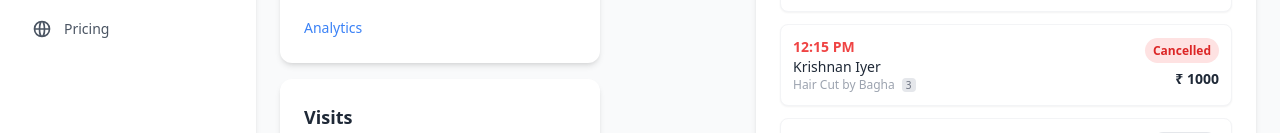
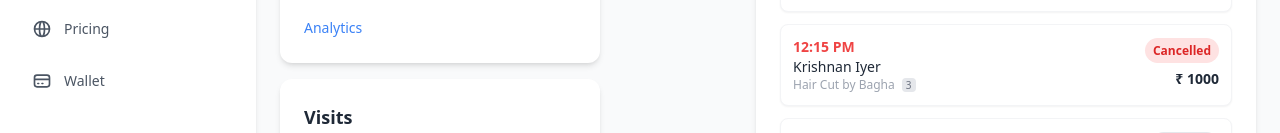
Before and after one commit to BertoSalva/BeautyShop, a React (Vite) app: page /dashboard in a window 1280 px wide. Shown: the part 397-530 px from the top of the page. Built offline with nearby package versions, Linux system fonts and the light colour scheme.

Commit message:
Withdraw icon for getting money from sidenav

```diff
--- a/src/components/Dashboard/Sidebar.jsx
+++ b/src/components/Dashboard/Sidebar.jsx
@@ -8,6 +8,7 @@ import {
   HiOutlineScissors,
   HiOutlineSpeakerphone,
   HiOutlineGlobeAlt,
+  HiOutlineCreditCard
 } from 'react-icons/hi';
 
 const menuItems = [
@@ -18,6 +19,8 @@ const menuItems = [
   { label: 'Services', icon: <HiOutlineScissors />, to: '/services' },
   { label: 'Promote', icon: <HiOutlineSpeakerphone />, to: '/promote' },
   { label: 'Pricing', icon: <HiOutlineGlobeAlt />, to: '/packages' },
+  { label: 'Wallet', icon: <HiOutlineCreditCard />, to: '/wallet' },
+
 ];
 
 const Sidebar = () => {
```
